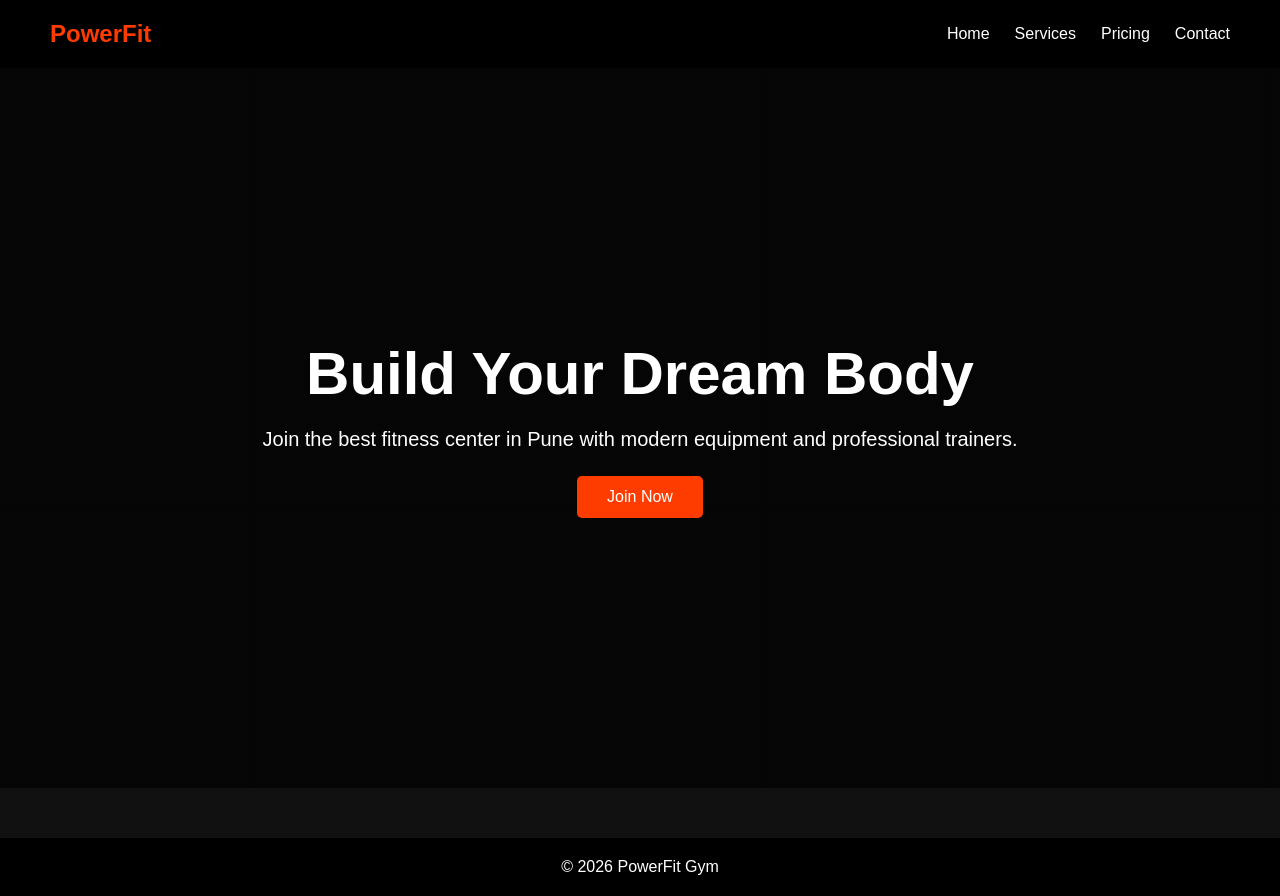
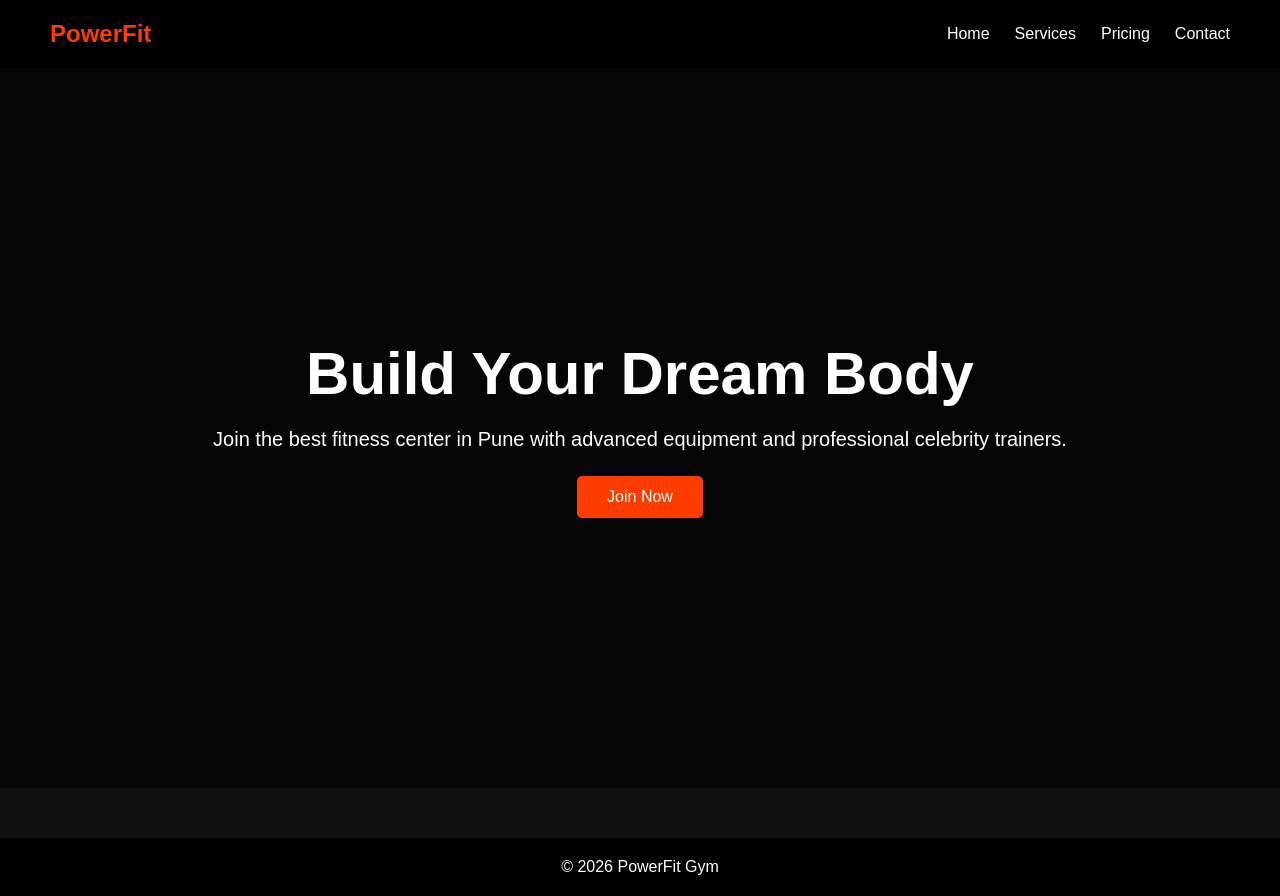
Before and after one commit to Abhishek1550/gym-website, a plain HTML site: page index.html in a window 1280 px wide. Drawn offline with Linux system fonts and the light colour scheme.

```diff
--- a/index.html
+++ b/index.html
@@ -25,8 +25,8 @@
       <h2>Build Your Dream Body</h2>
 
       <p>
-        Join the best fitness center in Pune with modern equipment
-        and professional trainers.
+        Join the best fitness center in Pune with advanced equipment
+        and professional celebrity trainers.
       </p>
 
       <a href="pricing.html" class="btn">Join Now</a>
```
Also changed, not shown: 3 other files.
